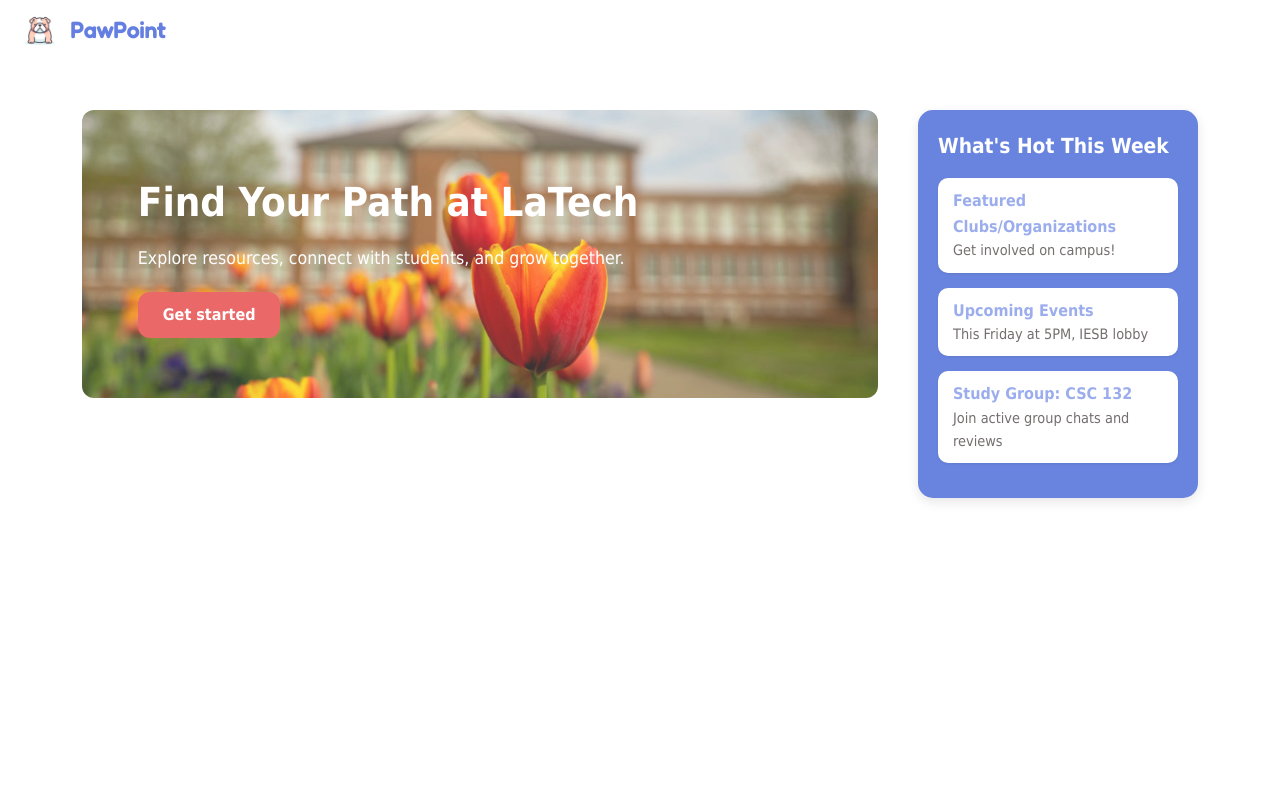
After one commit to laurphill/fresh-expo, a Flask app: page /home in a window 1280 px wide. The commit adds this page. Run offline with Flask 3, Linux system fonts and the light colour scheme.

Commit message:
Merged code together for homescreen

```diff
--- a/website/app.py
+++ b/website/app.py
@@ -39,20 +39,20 @@ def create_user(db_session, username: str, email: str, password: str):
     email_exists = db_session.query(User).filter((User.email == email)).first()
     if email_exists:
         # If a user with the same email exists, return error message
-        print(f"Error: Email address '{email}' already exists.")
+        flash(f"Error: Email address '{email}' already exists.")
         return None
 
     username_exists = db_session.query(User).filter((User.username == username)).first()
     if username_exists:
         # If a user with the same username exists, return error message
-        print(f"Error: Username '{username}' already exists.")
+        flash(f"Error: Username '{username}' already exists.")
         return None
 
     new_user = User(username=username, email=email, password=password)
     db_session.add(new_user)
     db_session.commit()
     db_session.refresh(new_user)
-    print(f"User Created: {new_user}")
+    flash(f"User Created: {new_user}")
     return new_user
 
 # Function to get a user by ID
@@ -62,9 +62,9 @@ def get_user_by_id(db_session, user_id: int):
 
     if Verbose == True:
         if user_exists:
-            print(f"User ID {user_id}: {user_exists}")
+            flash(f"User ID {user_id}: {user_exists}")
         if not user_exists:
-            print(f"User ID {user_id} does not exist.")
+            flash(f"User ID {user_id} does not exist.")
 
     return user_exists
 
@@ -72,9 +72,9 @@ def get_user_by_id(db_session, user_id: int):
 def get_user_by_username(db_session, username: str):
     user_exists = db_session.query(User).filter(User.username == username).first()
     if Verbose == True:
-        print(f"User with username {username}: {user_exists}")
+        flash(f"User with username {username}: {user_exists}")
         if not user_exists:
-            print(f'No user "{username}" exists.')
+            flash(f'No user "{username}" exists.')
     return user_exists
 
 # Function to update user information
@@ -85,13 +85,13 @@ def update_user(db_session, user_id: int, new_username: str, new_email: str, new
     email_exists = db_session.query(User).filter((User.email == new_email)).first()
     if email_exists:
         # If a user with the same email exists, return error message
-        print(f"Error: Email address '{new_email}' already exists.")
+        flash(f"Error: Email address '{new_email}' already exists.")
         return None
 
     username_exists = db_session.query(User).filter((User.username == new_username)).first()
     if username_exists:
         # If a user with the same username exists, return error message
-        print(f"Error: Username '{new_username}' already exists.")
+        flash(f"Error: Username '{new_username}' already exists.")
         return None
 
     if user:
@@ -103,9 +103,9 @@ def update_user(db_session, user_id: int, new_username: str, new_email: str, new
 
     if Verbose:
         if user:
-            print(f"User {user_former} updated: {user}")
+            flash(f"User {user_former} updated: {user}")
         if not user:
-            print(f"User ID {user_id} not found.")
+            flash(f"User ID {user_id} not found.")
 
     return user
 
@@ -115,9 +115,9 @@ def delete_user(db_session, user_id: int):
 
     if Verbose:
         if user:
-            print(f"Deleted user: {user}.")
+            flash(f"Deleted user: {user}.")
         if not user:
-            print(f"No user with ID {user_id}.")
+            flash(f"No user with ID {user_id}.")
 
     if user:
         db_session.delete(user)
@@ -145,8 +145,8 @@ class LoginForm(FlaskForm):
     submit = SubmitField("Login")
 
 @app.route('/')
-def home():
-    return render_template("home.html")
+def landing():
+    return render_template("landing.html")
 
 #login page
 @app.route('/login', methods = ['GET', 'POST'])
@@ -191,9 +191,9 @@ def register():
     return render_template("register.html",form=form)
 
 #dashboard route
-@app.route("/dashboard", methods = ["GET", "POST"])
-def dashboard():
-    return render_template("dashboard.html")
+@app.route("/home", methods = ["GET", "POST"])
+def homepage():
+    return render_template("homepage.html")
 
 app.route("/settings")
 @login_required
--- a/website/static/dashboard.css
+++ /dev/null
@@ -1 +0,0 @@
-/*File for the CSS for dashboard*/
--- /dev/null
+++ b/website/static/homepage.css
@@ -0,0 +1,152 @@
+/*File for the CSS for dashboard*/
+* {
+    margin: 0;
+    padding: 0;
+    box-sizing: border-box;
+  }
+
+  body {
+    font-family: "Poppins", Tahoma, sans-serif;
+    background-color: #ffffff;
+    color: #5170ef;
+    min-height: 100vh;
+    line-height: 1.6;
+  }
+
+  /* NAVBAR */
+  nav {
+    background-color: #ffffff;
+    box-shadow: 1px 1px 5px rgba(255, 255, 255, 0.1);
+    padding: 10px 20px;
+    position: sticky;
+    top: 0;
+    z-index: 1000;
+  }
+
+  .nav-content {
+    display: flex;
+    justify-content: space-between;
+    align-items: center;
+  }
+
+  /* Logo + Site Title */
+  .nav-left {
+    display: flex;
+    align-items: center;
+    gap: 10px;
+  }
+
+  .logo {
+    width: 40px;
+    height: auto;
+  }
+  .site-title {
+    font-size: 1.4rem;
+    font-weight: 600;
+    color: #647fe1;
+    font-family: 'Fredoka', sa;
+  }
+
+  /* MAIN CONTENT */
+  .main-content {
+    display: flex;
+    flex-direction: row;
+    justify-content: space-between;
+    align-items: flex-start;
+    padding: 60px 5%;
+    gap: 40px;
+    flex-wrap: nowrap;
+    min-width: 0;
+  }
+
+  .hero {
+    flex: 1;
+    display: flex;
+    flex-direction: column;
+    justify-content: center;
+    gap: 20px;
+    padding: 60px 5%;
+    background-image: url("tulipslatech.jpg");
+    background-size: cover;
+    background-position: center;
+    background-repeat: no-repeat;
+    border-radius: 12px;
+    color: white;
+  }
+
+  .hero{
+    opacity: 0.8;
+  }
+
+  .hero-left h1 {
+    font-size: 2.5rem;
+    margin-bottom: 10px;
+    color: #ffffff;
+  }
+
+  .hero-left p {
+    font-size: 1.1rem;
+    color: #ffffff;
+  }
+
+  .cta-button {
+    display: inline-block;
+    margin-top: 20px;
+    padding: 10px 25px;
+    background-color: #e74343;
+    color: #ffffff;
+    border-radius: 12px;
+    text-decoration: none;
+    font-weight: bold;
+    transition: background-color 0.2s;
+  }
+
+  .cta-button:hover {
+    background-color: #ead975;
+  }
+
+  .hero-right img {
+    max-width: 100%;
+    height: auto;
+    object-fit: contain;
+    border-radius: 12px;
+  }
+
+  /* WEEKLY HIGHLIGHTS SIDEBAR */
+  .weekly-highlights {
+    width: 280px;
+    flex-shrink: 0;
+    background-color: #fff9d6;
+    padding: 20px;
+    border-radius: 15px;
+    box-shadow: 0 4px 12px rgba(0, 0, 0, 0.1);
+    background-color: #6984df;
+  }
+
+  .weekly-highlights h2 {
+    font-size: 1.3rem;
+    margin-bottom: 15px;
+    color: #ffffff;
+  }
+
+  .weekly-highlights ul {
+    list-style: none;
+  }
+
+  .weekly-highlights li {
+    background-color: #ffffff;
+    border-radius: 10px;
+    padding: 10px 15px;
+    margin-bottom: 15px;
+    box-shadow: 0 1px 3px rgba(0, 0, 0, 0.08);
+  }
+
+  .weekly-highlights h3 {
+    font-size: 1rem;
+    color: #9baded;
+  }
+
+  .weekly-highlights p {
+    font-size: 0.9rem;
+    color: #756e6e;
+  }
--- /dev/null
+++ b/website/templates/homepage.html
@@ -0,0 +1,50 @@
+<!--HTML for dashboard-->
+<!DOCTYPE html>
+<html lang="en">
+<head>
+  <meta charset="UTF-8" />
+  <meta name="viewport" content="width=device-width, initial-scale=1.0" />
+  <title>PawPoint Homepage</title>
+  <link rel="stylesheet" href="../static/homepage.css" />
+  <link href="https://fonts.googleapis.com/css2?family=Fredoka:wght@500&display=swap" rel="stylesheet">
+</head>
+<body>
+
+  <nav>
+    <div class="nav-content">
+      <div class="nav-left">
+        <img src="../static/PawPoint.png" alt="PawPoint Logo" class="logo" />
+        <span class="site-title">PawPoint</span>
+      </div>
+    </div>
+
+  <div class="main-content">
+    <section class="hero">
+      <div class="hero-left">
+        <h1>Find Your Path at LaTech</h1>
+        <p>Explore resources, connect with students, and grow together.</p>
+        <a href="#" class="cta-button">Get started</a>
+      </div>
+    </section>
+
+    <aside class="weekly-highlights">
+      <h2>What's Hot This Week</h2>
+      <ul>
+        <li>
+          <h3>Featured Clubs/Organizations</h3>
+          <p>Get involved on campus!</p>
+        </li>
+        <li>
+          <h3>Upcoming Events</h3>
+          <p>This Friday at 5PM, IESB lobby</p>
+        </li>
+        <li>
+          <h3>Study Group: CSC 132</h3>
+          <p>Join active group chats and reviews</p>
+        </li>
+      </ul>
+    </aside>
+  </div>
+
+</body>
+</html>
```
Also changed, not shown: website/static/landing.css (renamed from website/static/home.css, +4 -3 lines), website/static/login.css (+5 -3 lines), website/static/recover_pass.css (+16 -3 lines), website/static/register.css (+154 -0 lines), website/templates/dashboard.html (deleted, +0 -15 lines), website/templates/landing.html (renamed from website/templates/home.html, +2 -5 lines), website/templates/register.html (+39 -2 lines), website/database.db (deleted), website/instance/database.db (deleted), website/static/PawPoint.png (added), website/static/tulipslatech.jpg (added).
